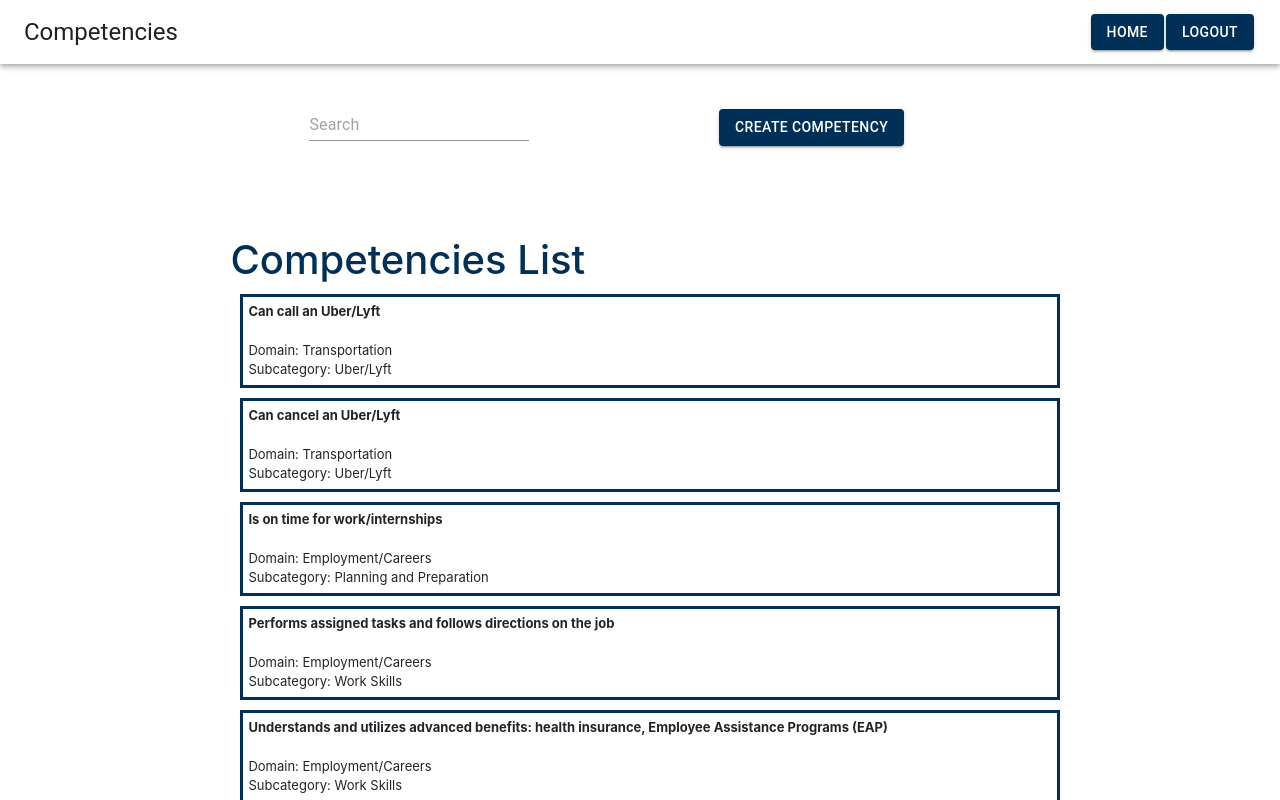
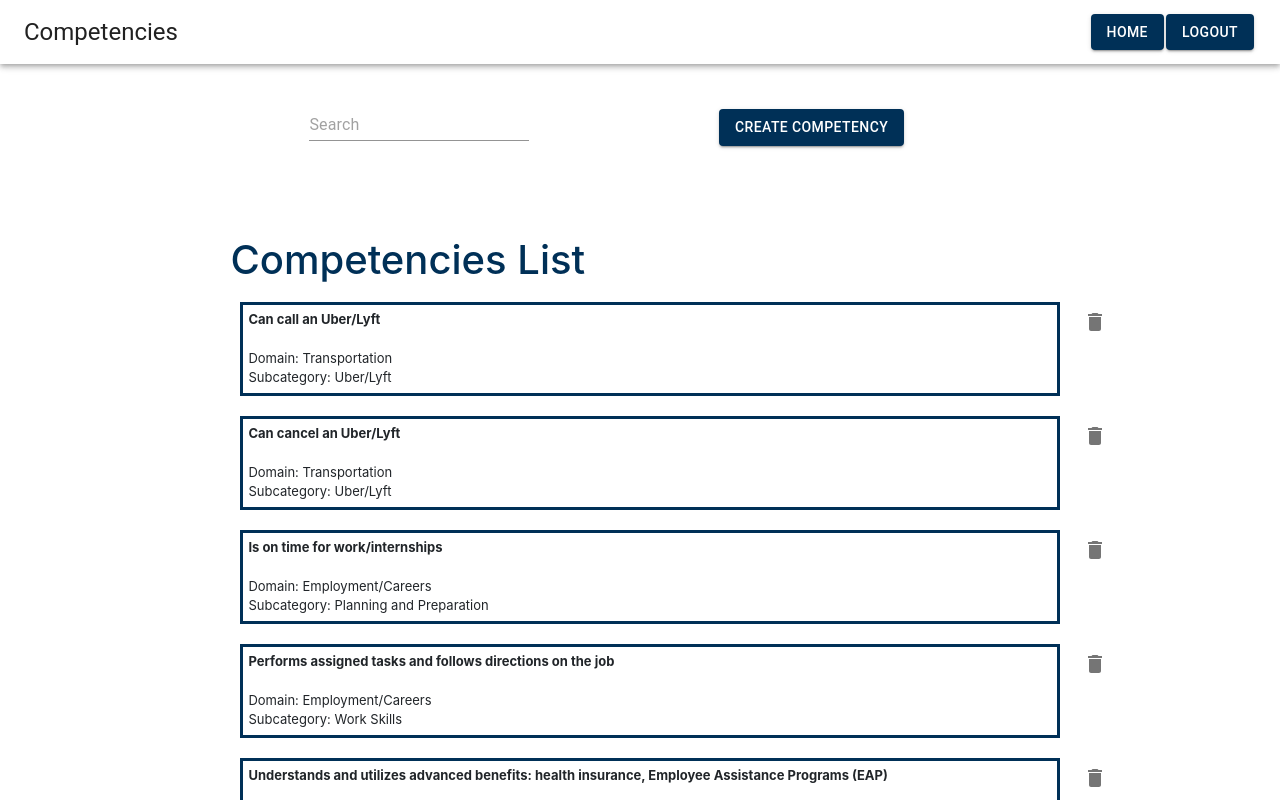
Before and after one commit to Excel-Tracker-Team-9302/excel-tracker, a React (Create React App) app in the folder excel-tracker-application/: page /competencies in a window 1280 px wide. Shown: the top 800 px of the page. Built offline with nearby package versions, Linux system fonts and the light colour scheme.

Commit message:
added Delete buttons

```diff
--- a/excel-tracker-application/src/components/Competencies/CompetenciesList.js
+++ b/excel-tracker-application/src/components/Competencies/CompetenciesList.js
@@ -1,5 +1,7 @@
 import React from 'react';
 import CompetencyCard from './CompetencyCard';
+import DeleteButton from '../TrackingLocations/DeleteButton';
+
 
 const CompetenciesList = ({Competencies, prop}) => {
     return(
@@ -7,12 +9,15 @@ const CompetenciesList = ({Competencies, prop}) => {
             {
             Competencies.map((Competencie, i) => {
                 return(
+                    <div className="side-by-side-icons">
                     <CompetencyCard
                         title={Competencies[i].title}
                         domain={Competencies[i].domain}
                         subcategory={Competencies[i].subcategory}
                         prop = {prop}
                     />
+                    <DeleteButton></DeleteButton>
+        </div>
                 );
             })
             }
```
